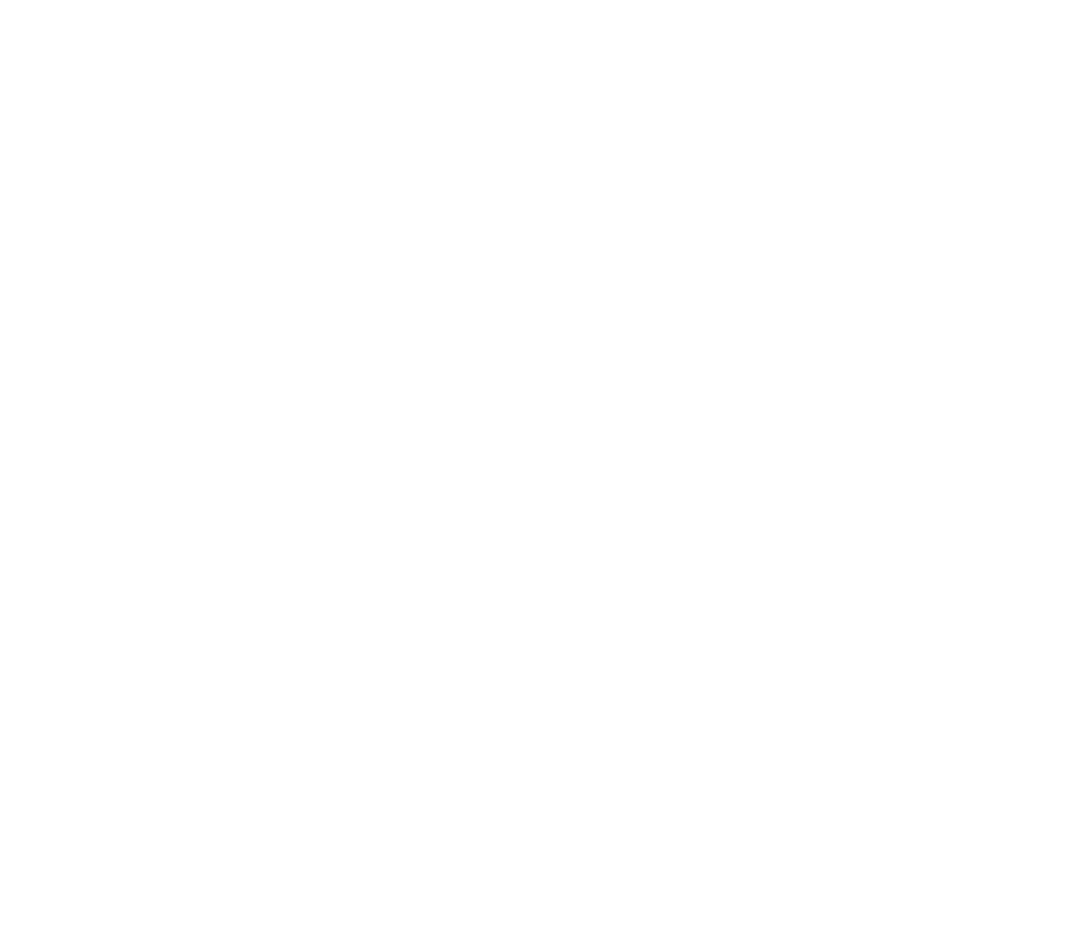
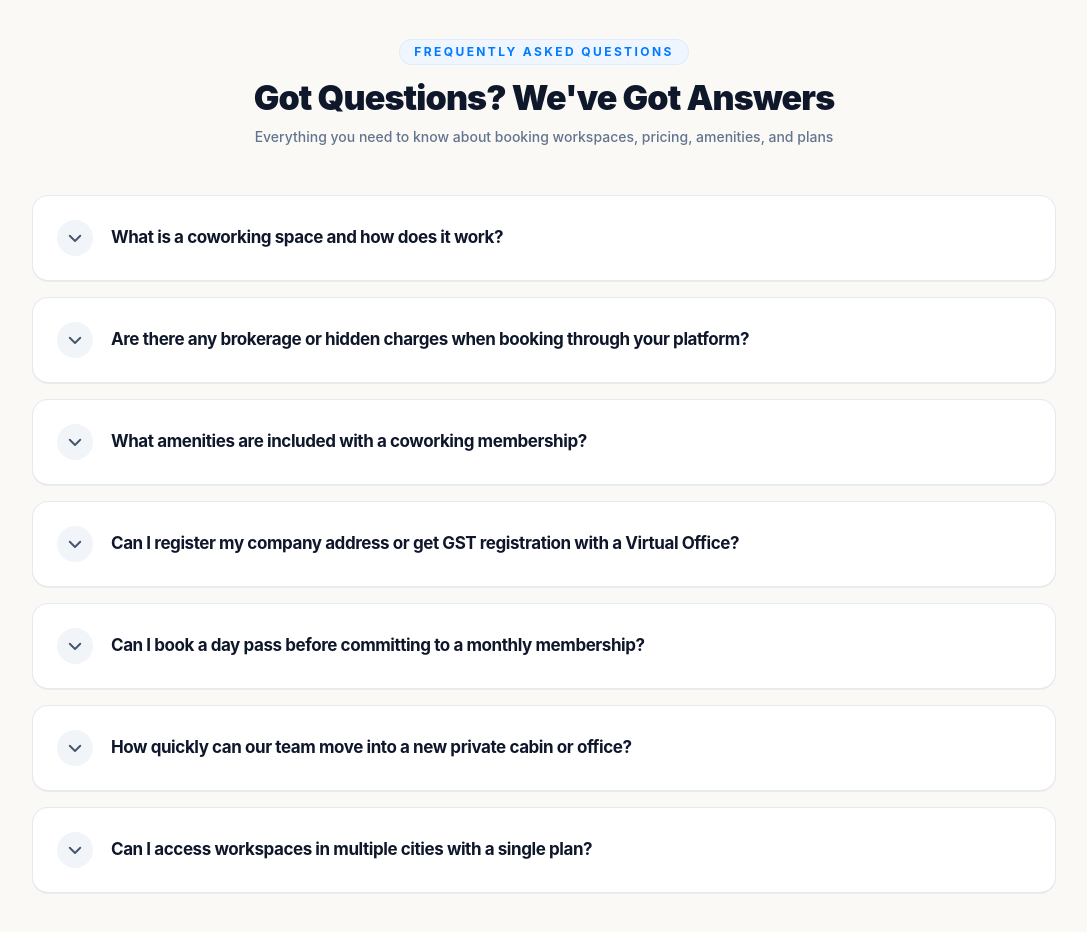
Before and after one commit to pratikbagul1507/my-co-working, a React (Vite) app: page / in a window 1280 px wide. Shown: the part 4480-5412 px from the top of the page, without its empty margins (96-1183 px from the left). Before the commit the page ends 4429 px from the top, so only its background shows below. Built offline with nearby package versions, Linux system fonts and the light colour scheme.

Commit message:
Sep 28, 2026, 5:07 PM

```diff
--- a/src/home/Homepage.jsx
+++ b/src/home/Homepage.jsx
@@ -19,7 +19,8 @@
   trustedCompaniesData,
   topCoworkingCitiesData,
   whyChooseData,
-  customerReviewsData
+  customerReviewsData,
+  faqSectionData
 } from './images/homedata.js';
 
 /**
@@ -237,6 +238,16 @@
     setCurrentReviewIndex((prev) => (prev <= 0 ? maxReviewIndex : prev - 1));
   };
 
+  // -------------------------------------------------------------------------
+  // State for Frequently Asked Questions (FAQ) Accordion (7 cards)
+  // Tracks the index of the currently expanded question (null = all collapsed)
+  // -------------------------------------------------------------------------
+  const [openFaqIndex, setOpenFaqIndex] = useState(null);
+
+  const toggleFaq = (index) => {
+    setOpenFaqIndex((prevIndex) => (prevIndex === index ? null : index));
+  };
+
   // =========================================================================
   // 2. USER INTERACTION & LEAD ENQUIRY FORM HANDLERS
   // =========================================================================
@@ -1446,7 +1457,104 @@
         </div>
       </section>
 
-
+      {/* =================================================================== */}
+      {/* SECTION 8: FREQUENTLY ASKED QUESTIONS (FAQ - 7 RECTANGLE CARDS)    */}
+      {/* Data Source: faqSectionData from homedata.js                       */}
+      {/* Features:                                                          */}
+      {/*  - Full-width rectangular cards stacked one below another          */}
+      {/*  - Down arrow on the LEFT side of each card                        */}
+      {/*  - Answer hidden by default, smoothly reveals on click             */}
+      {/* =================================================================== */}
+      <section
+        aria-label="Frequently Asked Questions"
+        className="w-full bg-[#fbf9f6] py-14 sm:py-18 lg:py-22 px-4 sm:px-6 lg:px-8 border-t border-slate-200/70 select-none"
+      >
+        <div className="max-w-5xl mx-auto w-full">
+
+          {/* Section Header */}
+          <div className="text-center max-w-2xl mx-auto mb-10 sm:mb-12">
+            <span className="inline-block text-[11px] sm:text-xs font-bold uppercase tracking-[0.2em] text-[#007bff] bg-blue-50 px-3.5 py-1 rounded-full mb-3 border border-blue-100/80">
+              {faqSectionData.badge}
+            </span>
+            <h2 className="text-2xl sm:text-3xl lg:text-[34px] font-black text-slate-900 tracking-tight leading-tight">
+              {faqSectionData.title}
+            </h2>
+            <p className="text-xs sm:text-sm text-slate-500 font-medium mt-2">
+              {faqSectionData.subtitle}
+            </p>
+          </div>
+
+          {/* 7 Full-Width Stacked Rectangular Cards (One by One) */}
+          <div className="flex flex-col gap-3.5 sm:gap-4 w-full">
+            {faqSectionData.questions.map((faq, index) => {
+              const isOpen = openFaqIndex === index;
+              return (
+                <div
+                  key={faq.id}
+                  className={`w-full bg-white rounded-xl sm:rounded-2xl border transition-all duration-300 overflow-hidden shadow-2xs ${
+                    isOpen
+                      ? 'border-blue-400 ring-2 ring-blue-500/10 shadow-sm'
+                      : 'border-slate-200/90 hover:border-slate-300 hover:shadow-xs'
+                  }`}
+                >
+                  {/* Clickable Header: Down Arrow on LEFT side, Question Text */}
+                  <button
+                    type="button"
+                    onClick={() => toggleFaq(index)}
+                    aria-expanded={isOpen}
+                    className="w-full flex items-center gap-3.5 sm:gap-4.5 p-4 sm:p-5 lg:p-6 text-left cursor-pointer transition-colors hover:bg-slate-50/70 group"
+                  >
+                    {/* Down Arrow on the LEFT side */}
+                    <span
+                      className={`w-8 h-8 sm:w-9 sm:h-9 rounded-full flex items-center justify-center shrink-0 transition-transform duration-300 ${
+                        isOpen
+                          ? 'rotate-180 bg-[#007bff] text-white shadow-xs'
+                          : 'bg-slate-100 text-slate-600 group-hover:bg-blue-50 group-hover:text-[#007bff]'
+                      }`}
+                    >
+                      <svg
+                        className="w-4 h-4 sm:w-4.5 sm:h-4.5"
+                        fill="none"
+                        stroke="currentColor"
+                        strokeWidth="2.5"
+                        viewBox="0 0 24 24"
+                        aria-hidden="true"
+                      >
+                        <path strokeLinecap="round" strokeLinejoin="round" d="M19 9l-7 7-7-7" />
+                      </svg>
+                    </span>
+
+                    {/* Question text */}
+                    <span
+                      className={`text-sm sm:text-base lg:text-[17px] font-bold tracking-tight transition-colors flex-1 leading-snug ${
+                        isOpen ? 'text-[#007bff]' : 'text-slate-900 group-hover:text-[#007bff]'
+                      }`}
+                    >
+                      {faq.question}
+                    </span>
+                  </button>
+
+                  {/* Answer Content: Hidden by default, smooth CSS grid-rows animation */}
+                  <div
+                    className={`grid transition-[grid-template-rows] duration-300 ease-in-out ${
+                      isOpen ? 'grid-rows-[1fr]' : 'grid-rows-[0fr]'
+                    }`}
+                  >
+                    <div className="overflow-hidden">
+                      <div className="pl-15 sm:pl-17.5 lg:pl-19.5 pr-5 sm:pr-8 pb-5 pt-1 border-t border-slate-100">
+                        <p className="text-xs sm:text-sm lg:text-[14.5px] text-slate-600 leading-relaxed font-normal">
+                          {faq.answer}
+                        </p>
+                      </div>
+                    </div>
+                  </div>
+                </div>
+              );
+            })}
+          </div>
+
+        </div>
+      </section>
 
       {/* =================================================================== */}
       {/* MODAL OVERLAY: City Selection Options Popup                        */}
--- a/src/home/images/homedata.js
+++ b/src/home/images/homedata.js
@@ -17,6 +17,7 @@
  *  9. Top Coworking Spaces in India Section (topCoworkingCitiesData)
  * 10. Why Choose Us (ANAROCK) Value Propositions (whyChooseData)
  * 11. Customer Testimonials & Reviews (customerReviewsData)
+ * 12. Frequently Asked Questions (faqSectionData)
  * ============================================================================
  */
 
@@ -540,3 +541,53 @@
     }
   ]
 };
+
+// ============================================================================
+// 13. FREQUENTLY ASKED QUESTIONS (FAQ) DATA (7 ACCORDION CARDS)
+// Used by Homepage.jsx to render full-width accordion question cards
+// Features:
+//  - 7 practical customer questions covering coworking, pricing, amenities,
+//    virtual office, day passes, move-in timelines, and multi-city roaming.
+// ============================================================================
+export const faqSectionData = {
+  badge: "FREQUENTLY ASKED QUESTIONS",
+  title: "Got Questions? We've Got Answers",
+  subtitle: "Everything you need to know about booking workspaces, pricing, amenities, and plans",
+  questions: [
+    {
+      id: "faq-1",
+      question: "What is a coworking space and how does it work?",
+      answer: "A coworking space is a shared workspace where professionals, freelancers, startups, and remote teams work in a collaborative environment. Instead of leasing a traditional office with long lock-in periods, you get fully furnished desks, private cabins, high-speed WiFi, conference rooms, housekeeping, and access to a vibrant community with flexible daily, monthly, or yearly plans."
+    },
+    {
+      id: "faq-2",
+      question: "Are there any brokerage or hidden charges when booking through your platform?",
+      answer: "No, our platform operates on a completely zero-brokerage policy. You get direct access to premium workspaces across India with 100% transparent pricing. The rates you see are all-inclusive with no unexpected commissions or documentation fees."
+    },
+    {
+      id: "faq-3",
+      question: "What amenities are included with a coworking membership?",
+      answer: "Standard memberships include enterprise-grade high-speed internet, power backup, air conditioning, daily sanitation, tea/coffee pantry, reception support, meeting and conference room credits, ergonomic seating, printing facilities, and access to networking events."
+    },
+    {
+      id: "faq-4",
+      question: "Can I register my company address or get GST registration with a Virtual Office?",
+      answer: "Yes! Our Virtual Office packages provide a prime commercial business address, official NOC, utility bill, and lease agreement compliant with MCA and GST registration requirements across all major Indian cities. We also offer mail handling and call forwarding services."
+    },
+    {
+      id: "faq-5",
+      question: "Can I book a day pass before committing to a monthly membership?",
+      answer: "Absolutely. We offer flexible 1-day passes and multi-day flexi passes so you can experience the workspace, test the amenities, and meet the community before selecting a dedicated desk or private cabin plan."
+    },
+    {
+      id: "faq-6",
+      question: "How quickly can our team move into a new private cabin or office?",
+      answer: "You can move in as quickly as 24 hours. Once you select your preferred workspace and finalize the plan with our dedicated office consultant, the documentation and desk allocations are processed seamlessly for same-day or next-day onboarding."
+    },
+    {
+      id: "faq-7",
+      question: "Can I access workspaces in multiple cities with a single plan?",
+      answer: "Yes, our multi-city roaming pass allows you to work from any partner coworking hub across 18+ Indian cities including Pune, Bangalore, Mumbai, Delhi, Gurugram, Hyderabad, and more without purchasing separate subscriptions."
+    }
+  ]
+};
```
